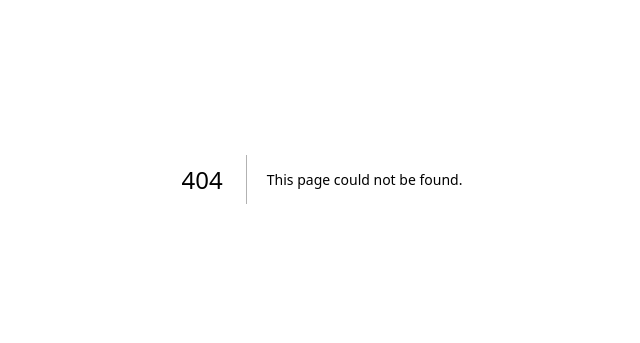
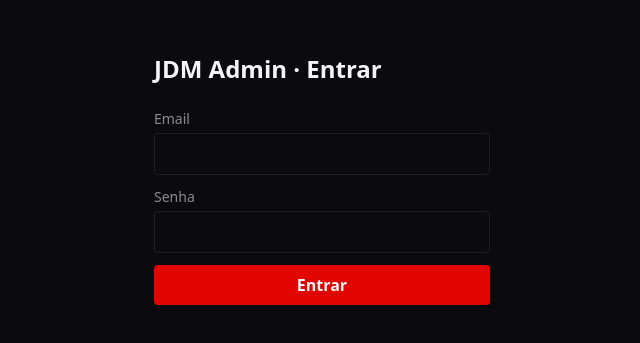
Before and after one commit to leaopedro/jdm, a Next.js app in the folder apps/admin/: page /login in a window 1280 px wide. Before the commit this address had no page. Shown: the part 221-564 px from the top of the page, without its empty margins (318-958 px from the left). Built offline with nearby package versions, Linux system fonts and the light colour scheme; no server answers.

Commit message:
feat(admin): login page + session cookie actions

```diff
--- /dev/null
+++ b/apps/admin/app/login/page.tsx
@@ -0,0 +1,55 @@
+'use client';
+
+import { useActionState } from 'react';
+import { useFormStatus } from 'react-dom';
+
+import { loginAction, type LoginState } from '~/lib/auth-actions';
+
+const initial: LoginState = { error: null };
+
+const SubmitButton = () => {
+  const { pending } = useFormStatus();
+  return (
+    <button
+      type="submit"
+      disabled={pending}
+      className="rounded bg-[color:var(--color-accent)] px-4 py-2 font-semibold disabled:opacity-50"
+    >
+      {pending ? 'Entrando…' : 'Entrar'}
+    </button>
+  );
+};
+
+export default function LoginPage() {
+  const [state, formAction] = useActionState(loginAction, initial);
+
+  return (
+    <main className="mx-auto flex min-h-screen max-w-sm flex-col justify-center gap-6 p-6">
+      <h1 className="text-2xl font-bold">JDM Admin · Entrar</h1>
+      <form action={formAction} className="flex flex-col gap-3">
+        <label className="flex flex-col gap-1">
+          <span className="text-sm text-[color:var(--color-muted)]">Email</span>
+          <input
+            name="email"
+            type="email"
+            autoComplete="email"
+            required
+            className="rounded border border-[color:var(--color-border)] bg-transparent px-3 py-2"
+          />
+        </label>
+        <label className="flex flex-col gap-1">
+          <span className="text-sm text-[color:var(--color-muted)]">Senha</span>
+          <input
+            name="password"
+            type="password"
+            autoComplete="current-password"
+            required
+            className="rounded border border-[color:var(--color-border)] bg-transparent px-3 py-2"
+          />
+        </label>
+        {state.error ? <p className="text-sm text-red-400">{state.error}</p> : null}
+        <SubmitButton />
+      </form>
+    </main>
+  );
+}
--- a/apps/admin/app/page.tsx
+++ b/apps/admin/app/page.tsx
@@ -1,21 +1,9 @@
-import { fetchHealth } from '~/lib/api';
+import { redirect } from 'next/navigation';
 
-export const dynamic = 'force-dynamic';
+import { readRole } from '~/lib/auth-session';
 
-export default async function HomePage() {
-  let status: string;
-  try {
-    const health = await fetchHealth();
-    status = `OK · sha ${health.sha} · up ${health.uptimeSeconds}s`;
-  } catch (err) {
-    status = err instanceof Error ? `Error: ${err.message}` : 'Unknown error';
-  }
-
-  return (
-    <main className="mx-auto flex min-h-screen max-w-xl flex-col justify-center gap-4 p-6">
-      <h1 className="text-3xl font-bold">JDM Experience · Admin</h1>
-      <p className="text-muted">API health (server-fetched)</p>
-      <p className="text-lg">{status}</p>
-    </main>
-  );
+export default async function RootPage() {
+  const role = await readRole();
+  if (role === 'organizer' || role === 'admin') redirect('/events');
+  redirect('/login');
 }
--- /dev/null
+++ b/apps/admin/src/lib/auth-actions.ts
@@ -0,0 +1,43 @@
+'use server';
+
+import { authResponseSchema, loginSchema } from '@jdm/shared/auth';
+import { redirect } from 'next/navigation';
+
+import { apiFetch, ApiError } from './api.js';
+import { clearSession, writeSession } from './auth-session.js';
+
+export type LoginState = { error: string | null };
+
+export const loginAction = async (_prev: LoginState, formData: FormData): Promise<LoginState> => {
+  const parsed = loginSchema.safeParse({
+    email: formData.get('email'),
+    password: formData.get('password'),
+  });
+  if (!parsed.success) return { error: 'Email ou senha inválidos.' };
+  try {
+    const res = await apiFetch('/auth/login', {
+      method: 'POST',
+      body: JSON.stringify(parsed.data),
+      schema: authResponseSchema,
+      auth: false,
+    });
+    if (res.user.role !== 'organizer' && res.user.role !== 'admin') {
+      return { error: 'Conta sem permissão de administrador.' };
+    }
+    await writeSession(res);
+  } catch (e) {
+    if (e instanceof ApiError && e.status === 401) {
+      return { error: 'Credenciais inválidas.' };
+    }
+    if (e instanceof ApiError && e.status === 403) {
+      return { error: 'Verifique seu email antes de entrar.' };
+    }
+    return { error: 'Erro ao entrar. Tente novamente.' };
+  }
+  redirect('/events');
+};
+
+export const logoutAction = async (): Promise<void> => {
+  await clearSession();
+  redirect('/login');
+};
```
